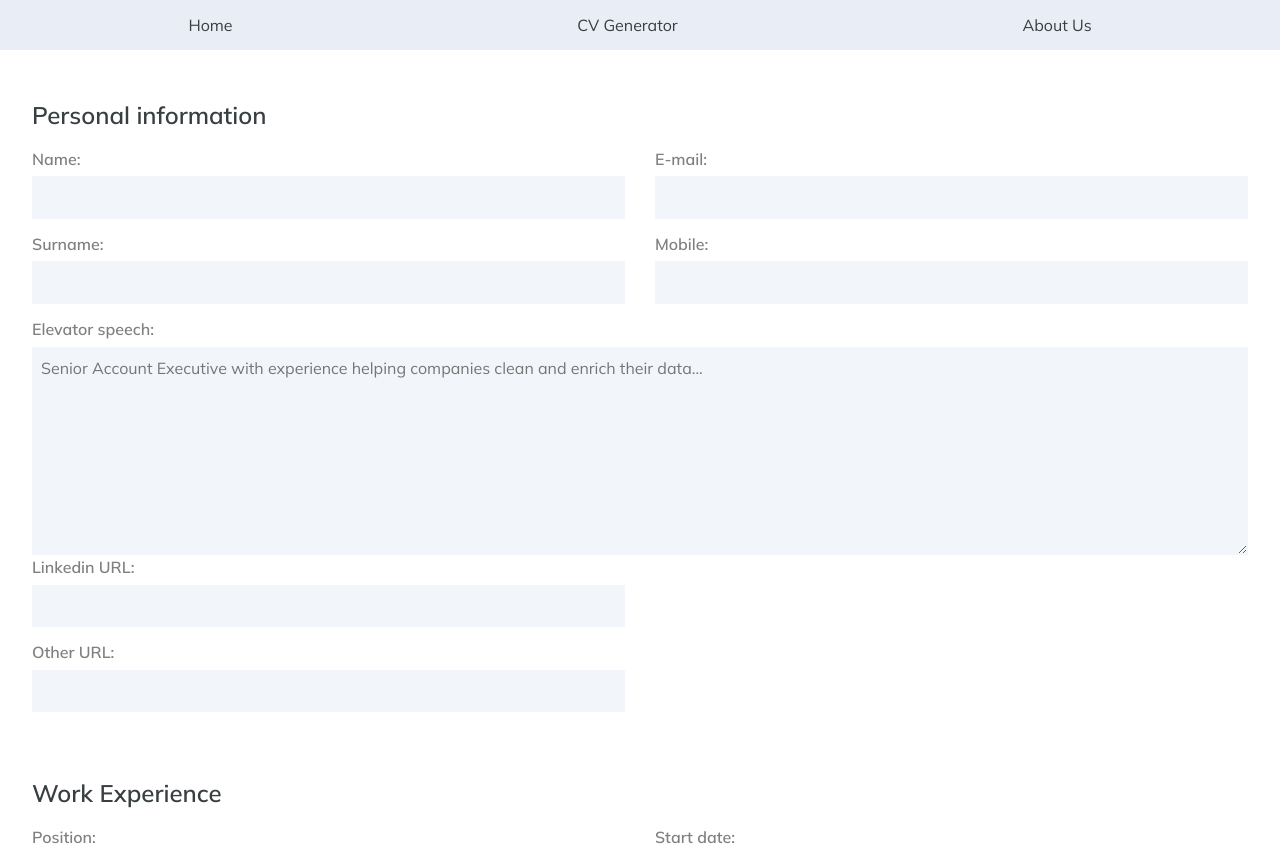
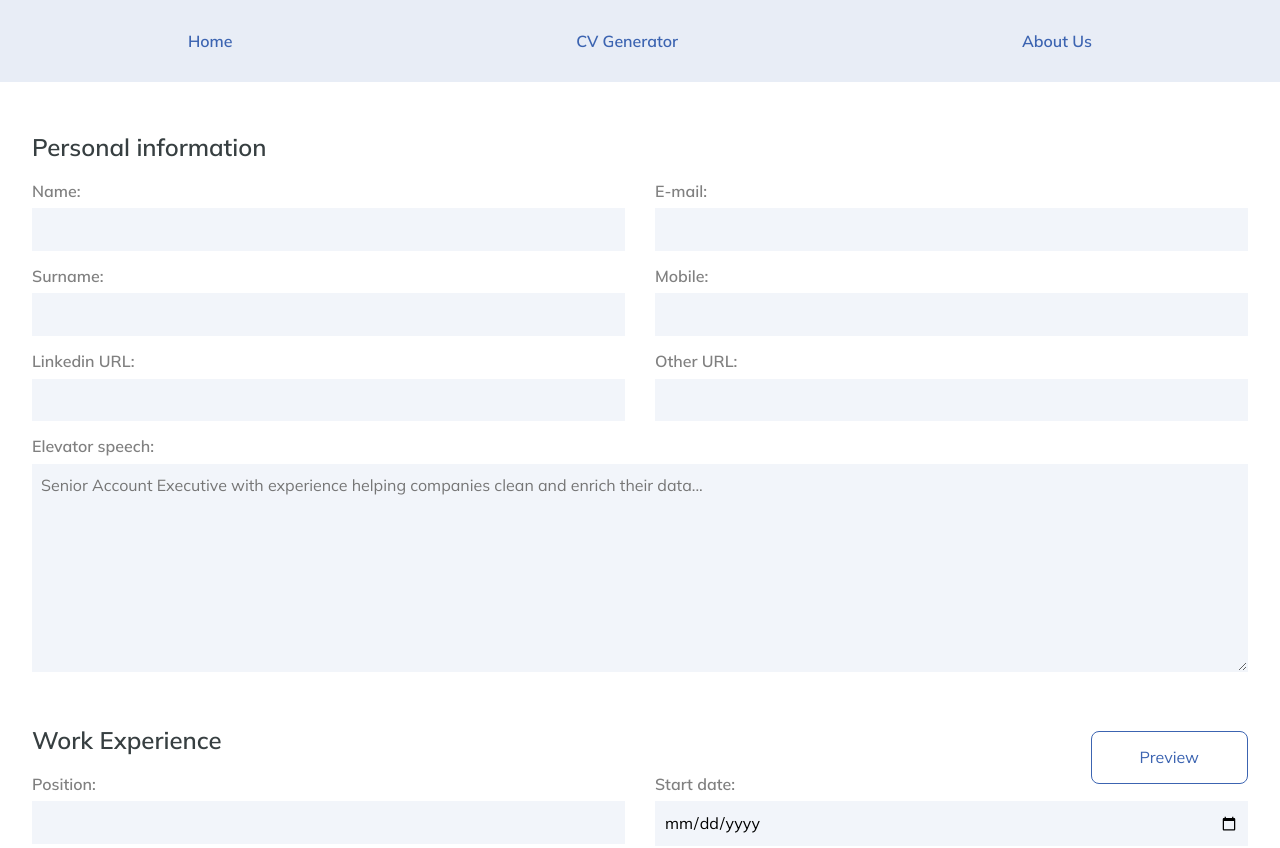
Before and after one commit to htmlena/cv-genius, a React (Create React App) app: page /cv-generator in a window 1280 px wide. Shown: the top 848 px of the page. Built offline with nearby package versions, Linux system fonts and the light colour scheme; what @react-pdf/renderer would draw is missing.

Commit message:
more breakpoints for homepage

```diff
--- a/src/components/Courses/Courses.jsx
+++ b/src/components/Courses/Courses.jsx
@@ -13,8 +13,7 @@ const Courses = ({
     <div className="courses-container">
       <h2>Courses</h2>
       <div className="courses-grid">
-        <div className="course-company-grid">
-          <div className="label-input-container">
+        <div className="label-input-container course-name-grid">
           <label className="label-block" htmlFor="course-name">
             Course Name:
           </label>
@@ -28,7 +27,7 @@ const Courses = ({
           />
         </div>
 
-          <div className="label-input-container">
+        <div className="label-input-container organization-grid">
           <label className="label-block" htmlFor="organization">
             Organization:
           </label>
@@ -41,7 +40,7 @@ const Courses = ({
             id="organization"
           />
         </div>
-        </div>
+
         <div className="c-textarea-grid">
           <label className="label-block" htmlFor="course-description">
             Course description:
--- a/src/components/Generator/Generator.jsx
+++ b/src/components/Generator/Generator.jsx
@@ -124,7 +124,7 @@ const Generator = () => {
 
             <Courses course={course} setCourse={setCourse} />
           </form>
-          <div>
+          <div className="preview-button-container">
             <button
               className="preview-button"
               onClick={() => {
--- a/src/components/Generator/style.scss
+++ b/src/components/Generator/style.scss
@@ -1,5 +1,5 @@
 .main-form-container {
-  padding: 2rem;
+  padding: 2rem 2rem 1rem;
   display: flex;
   flex-direction: column;
   align-items: center;
@@ -23,6 +23,14 @@
 }
 
 .education-container {
+  width: 100%;
+}
+
+.courses-container {
+  width: 100%;
+}
+
+.hobbies-container {
   width: 100%;
 }
 
@@ -68,6 +76,15 @@
 .add-button:focus {
   cursor: pointer;
   background-color: #f2f5fa;
+}
+
+.preview-button-container {
+  display: flex;
+  justify-content: flex-end;
+  padding: 0 2rem 1rem;
+  position: sticky;
+  bottom: 0;
+  right: 0;
 }
 
 .preview-button {
@@ -166,4 +183,35 @@
     grid-template-columns: 1fr 1fr;
     column-gap: 30px;
   }
+
+  .courses-grid {
+    display: grid;
+    grid-template-columns: 1fr 1fr;
+    grid-template-rows: auto;
+    grid-template-areas:
+      'coursefirst coursesecond'
+      'coursethird coursethird';
+    column-gap: 30px;
+  }
+
+  .course-name-grid {
+    grid-area: coursefirst;
+  }
+
+  .organization-grid {
+    grid-area: coursesecond;
+  }
+
+  .c-textarea-grid {
+    grid-area: coursethird;
+  }
+
+  .preview-button {
+    border: 1px solid #3c64b1;
+    background-color: white;
+    color: #3c64b1;
+    border-radius: 0.5rem;
+    font-weight: 400;
+    padding: 1rem 3rem;
+  }
 }
--- a/src/components/Hobbies/Hobbies.jsx
+++ b/src/components/Hobbies/Hobbies.jsx
@@ -3,7 +3,7 @@ import '../Generator/style.scss';
 
 const Hobbies = ({ hobbies, setHobbies }) => {
   return (
-    <div>
+    <div className="hobbies-container">
       <h2>Hobbies</h2>
       <div className="hobbies-textarea-grid">
         <div className="label-input-container">
@@ -14,7 +14,7 @@ const Hobbies = ({ hobbies, setHobbies }) => {
             onChange={(e) => setHobbies(e.target.value)}
             name="hobby"
             id="hobby"
-            rows="10"
+            rows="3"
             cols="25"
             placeholder="I like to dedicate my free time to..."
           ></textarea>
--- a/src/components/Home/Home.jsx
+++ b/src/components/Home/Home.jsx
@@ -16,7 +16,7 @@ const Home = () => {
         <img className="image-home" src={imagehome} alt="computer"></img>
       </div>
       <div className="container-home-guide">
-        <h2>
+        <h2 className="header-medium">
           Follow the tips that will lead you through the creation of your CV
         </h2>
         <p>
@@ -30,7 +30,7 @@ const Home = () => {
         <img className="cv-example" src={cvexample} alt="cv-example" />
       </div>
       <div className="container-home-statistics">
-        <h2>Did you know that...</h2>
+        <h2 className="header-medium">Did you know that...</h2>
         <div className="container-home-numbers-text">
           <div className="container-home-numbers">
             <p>7%</p>
@@ -45,7 +45,7 @@ const Home = () => {
         </div>
       </div>
       <div className="container-home-action">
-        <h2>Let the journey begin!</h2>
+        <h2 className="header-medium">Let the journey begin!</h2>
         <p>Create a custom CV for a position you are applying for.</p>
         <button className="create-cv">Create your CV</button>
       </div>
--- a/src/components/Home/style.scss
+++ b/src/components/Home/style.scss
@@ -1,7 +1,3 @@
-// .container-homepage {
-//   padding:
-// }
-
 .container-home {
   padding: 2rem;
   display: flex;
@@ -12,14 +8,14 @@
 }
 
 .create-cv {
-  width: 10rem;
-  height: 3rem;
+  padding: 1rem 1.5rem;
   border: 1px solid #3c64b1;
   background-color: white;
   color: #3c64b1;
   border-radius: 0.5rem;
   font-weight: 400;
   margin-top: 1rem;
+  font-size: 1.2rem;
 }
 
 .image-home {
@@ -68,3 +64,16 @@
   align-items: center;
   text-align: center;
 }
+
+p {
+  line-height: 1.6;
+}
+
+@media (min-width: 375px) {
+  .header-medium {
+    margin-bottom: 1.5rem;
+  }
+}
+
+@media (min-width: 688px) {
+}
--- a/src/components/Navbar/style.css
+++ b/src/components/Navbar/style.css
@@ -3,7 +3,7 @@
   justify-content: space-around;
   list-style-type: none;
   margin: 0;
-  padding: 1rem;
+  padding: 2rem 1rem;
   background-color: #e8edf6;
 }
 
@@ -12,7 +12,8 @@
 
 .nav-link {
   text-decoration: none;
-  color: #373f41;
+  color: #3c64b1;
+  font-weight: 700;
 }
 
 .nav-link:hover,
--- a/src/components/PersonalInfo/PersonalInfo.jsx
+++ b/src/components/PersonalInfo/PersonalInfo.jsx
@@ -51,6 +51,20 @@ const PersonalInfo = ({
               required
             />
           </div>
+
+          <div className="label-input-container">
+            <label className="label-block" htmlFor="linkedinUrl">
+              Linkedin URL:
+            </label>
+            <input
+              className="input text-input"
+              type="url"
+              value={linkedinUrl}
+              onChange={(e) => setLinkedinUrl(e.target.value)}
+              name="linkedinUrl"
+              id="linkedinUrl"
+            />
+          </div>
         </div>
         <div className="email-mobile-grid">
           <div className="label-input-container">
@@ -81,23 +95,6 @@ const PersonalInfo = ({
               required
             />
           </div>
-        </div>
-
-        <div className="linkedin-otherUrl-grid">
-          <div className="label-input-container">
-            <label className="label-block" htmlFor="linkedinUrl">
-              Linkedin URL:
-            </label>
-            <input
-              className="input text-input"
-              type="url"
-              value={linkedinUrl}
-              onChange={(e) => setLinkedinUrl(e.target.value)}
-              name="linkedinUrl"
-              id="linkedinUrl"
-            />
-          </div>
-
           <div className="label-input-container">
             <label className="label-block" htmlFor="otherUrl">
               Other URL:
```
Lines whose indentation alone changed are shown as unchanged.
